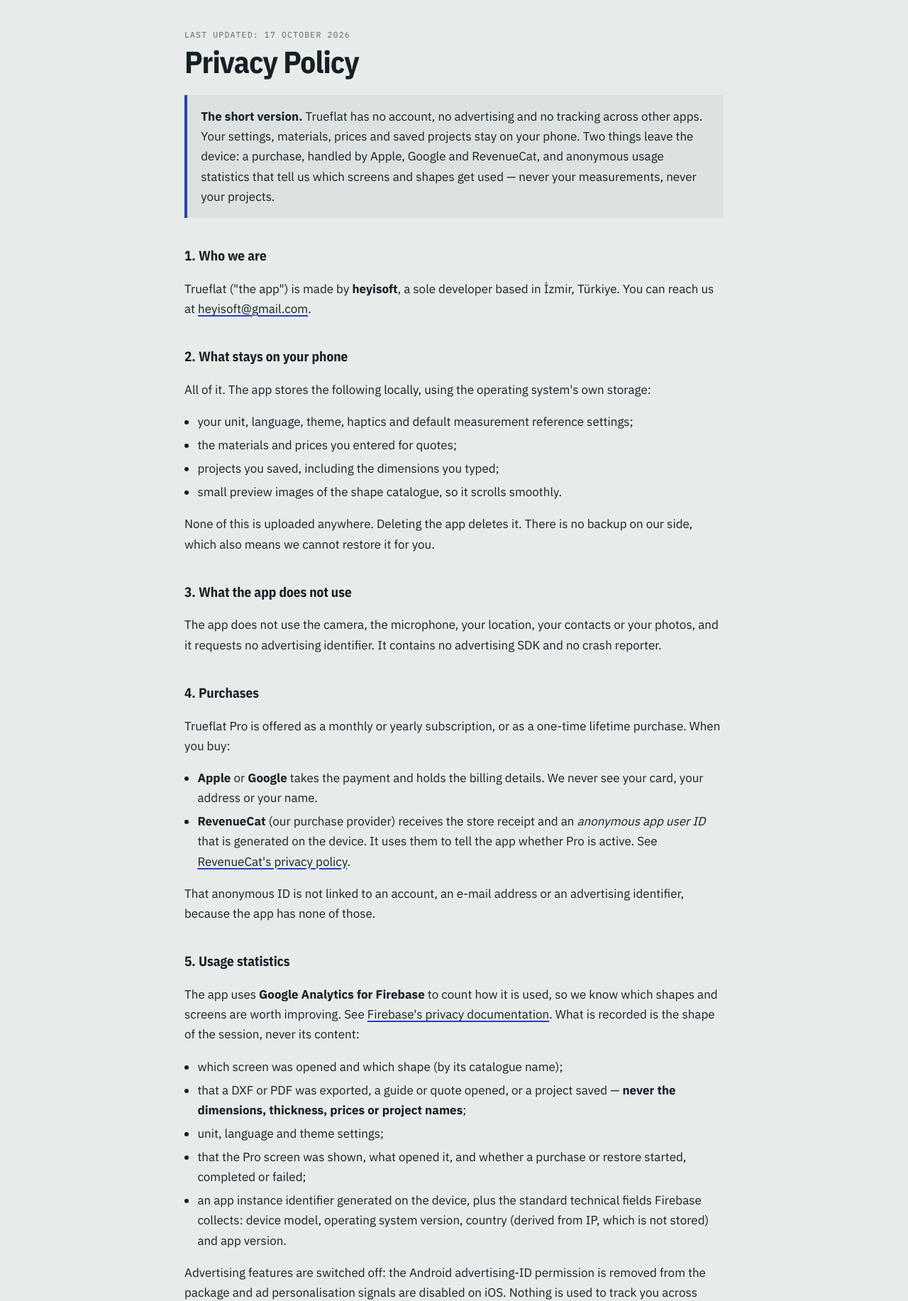
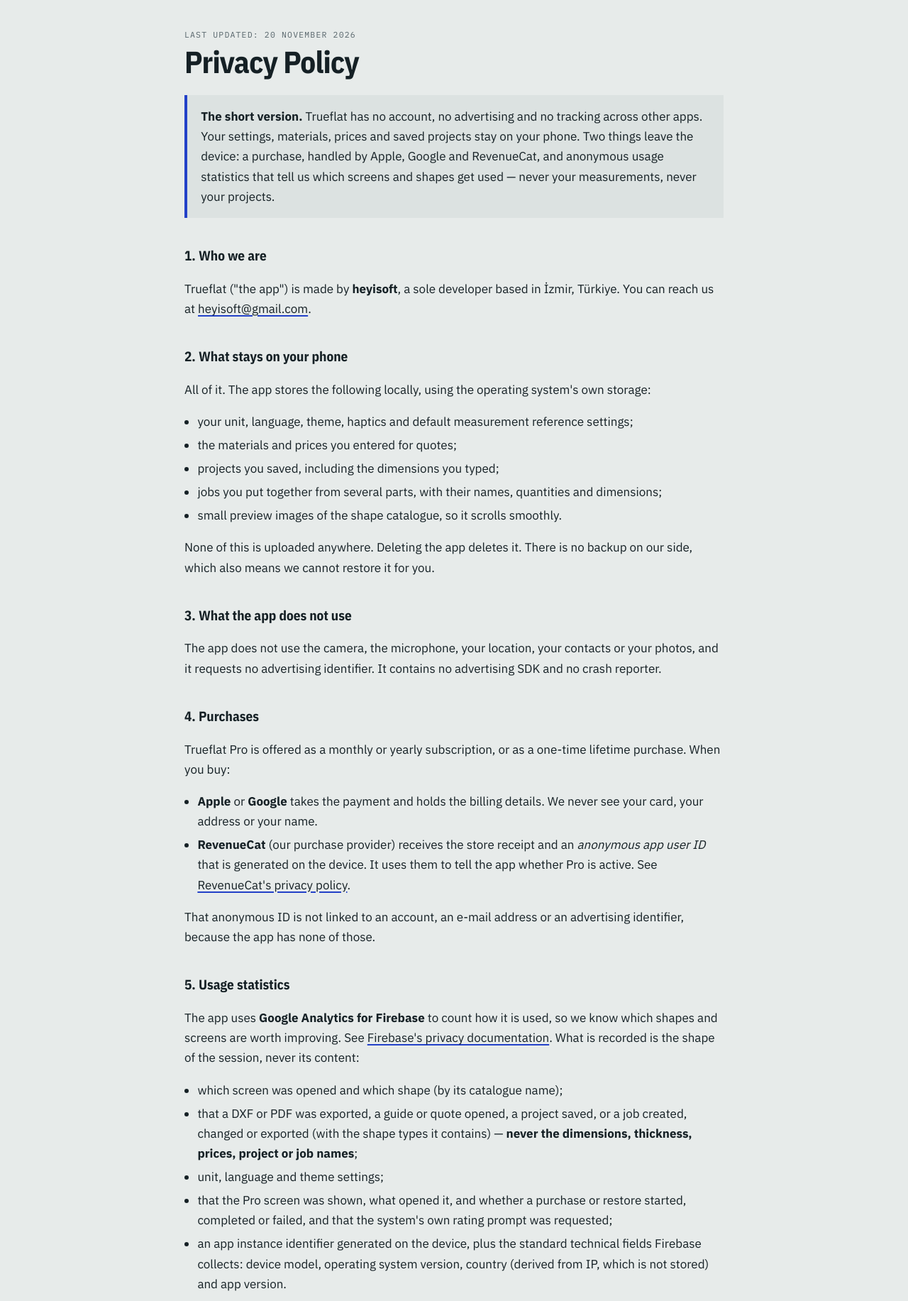
Before and after one commit to heyisoft/heyisoft.github.io, a plain HTML site: page trueflat/privacy/index.html in a window 1280 px wide. Shown: the part 71-1904 px from the top of the page at 71% size. Drawn offline with nearby package versions, Linux system fonts and the light colour scheme.

Commit message:
Trueflat: kullanım koşulları 7 ücretsiz şekil + iş dışa aktarma Pro; gizlilik: işler ve değerlendirme isteği (1.1.0)
Co-Authored-By: Claude Opus 5.5 <noreply@anthropic.com>

```diff
--- a/trueflat/privacy/index.html
+++ b/trueflat/privacy/index.html
@@ -35,7 +35,7 @@
   </header>
   <main>
     <div class="container doc">
-      <p class="updated">Last updated: 17 October 2026</p>
+      <p class="updated">Last updated: 20 November 2026</p>
       <h1>Privacy Policy</h1>
 
       <div class="note mark">
@@ -60,6 +60,7 @@
         <li>your unit, language, theme, haptics and default measurement reference settings;</li>
         <li>the materials and prices you entered for quotes;</li>
         <li>projects you saved, including the dimensions you typed;</li>
+        <li>jobs you put together from several parts, with their names, quantities and dimensions;</li>
         <li>small preview images of the shape catalogue, so it scrolls smoothly.</li>
       </ul>
       <p>
@@ -100,11 +101,12 @@
       </p>
       <ul>
         <li>which screen was opened and which shape (by its catalogue name);</li>
-        <li>that a DXF or PDF was exported, a guide or quote opened, or a project saved &mdash;
-            <strong>never the dimensions, thickness, prices or project names</strong>;</li>
+        <li>that a DXF or PDF was exported, a guide or quote opened, a project saved, or a job created,
+            changed or exported (with the shape types it contains) &mdash;
+            <strong>never the dimensions, thickness, prices, project or job names</strong>;</li>
         <li>unit, language and theme settings;</li>
         <li>that the Pro screen was shown, what opened it, and whether a purchase or restore
-            started, completed or failed;</li>
+            started, completed or failed, and that the system's own rating prompt was requested;</li>
         <li>an app instance identifier generated on the device, plus the standard technical
             fields Firebase collects: device model, operating system version, country (derived
             from IP, which is not stored) and app version.</li>
```
Also changed, not shown: trueflat/terms/index.html (+5 -4 lines).
